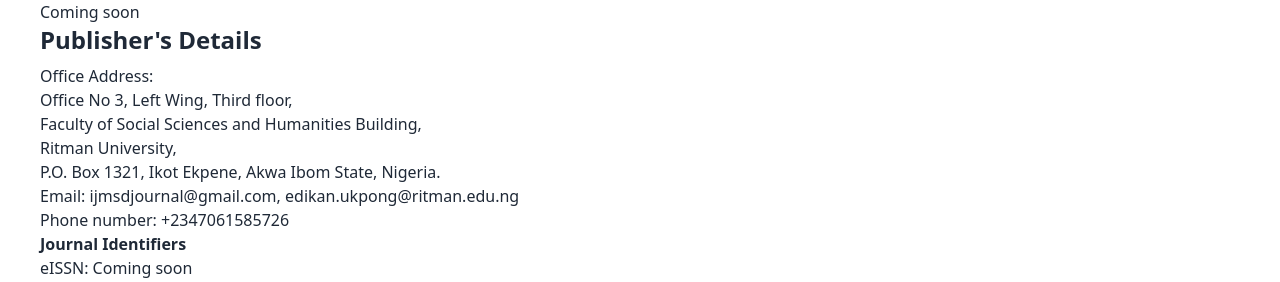
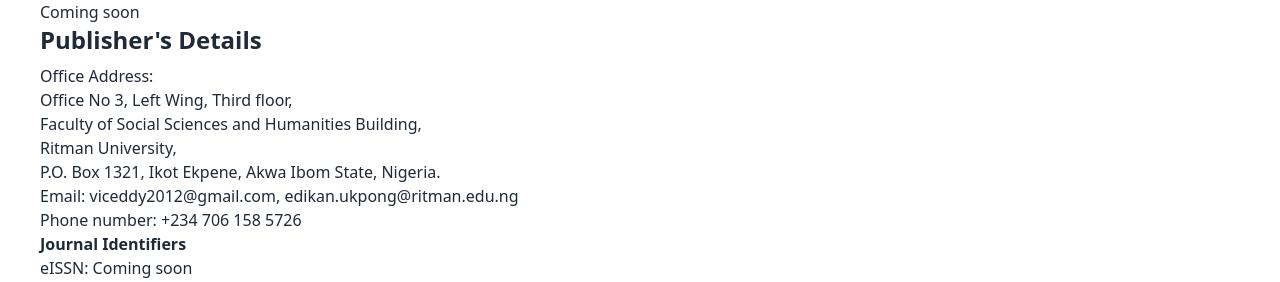
Before and after one commit to Torettosaviour17/internation-journal, a React (Vite) app: page /about-journal in a window 1280 px wide. Shown: the part 1794-2076 px from the top of the page. Built offline with nearby package versions, Linux system fonts and the light colour scheme.

Commit message:
updated email in adout form

```diff
--- a/src/pages/AboutJournal.jsx
+++ b/src/pages/AboutJournal.jsx
@@ -153,9 +153,9 @@
             <br />
             P.O. Box 1321, Ikot Ekpene, Akwa Ibom State, Nigeria.
             <br />
-            Email: ijmsdjournal@gmail.com, edikan.ukpong@ritman.edu.ng
+            Email: viceddy2012@gmail.com, edikan.ukpong@ritman.edu.ng
             <br />
-            Phone number: +2347061585726
+            Phone number: +234 706 158 5726
           </p>
 
           <h2 className="font-semibold">Journal Identifiers</h2>
```
